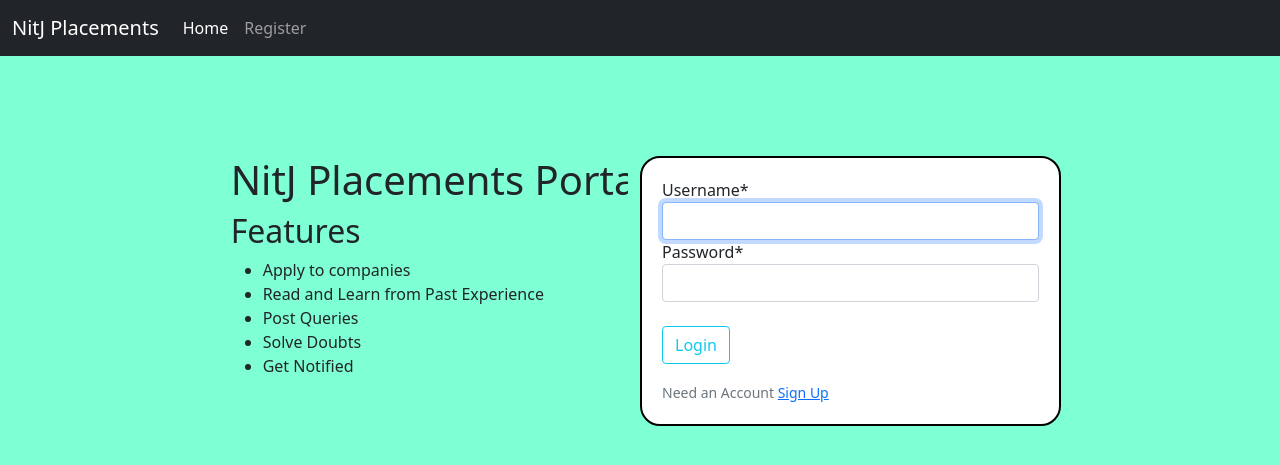
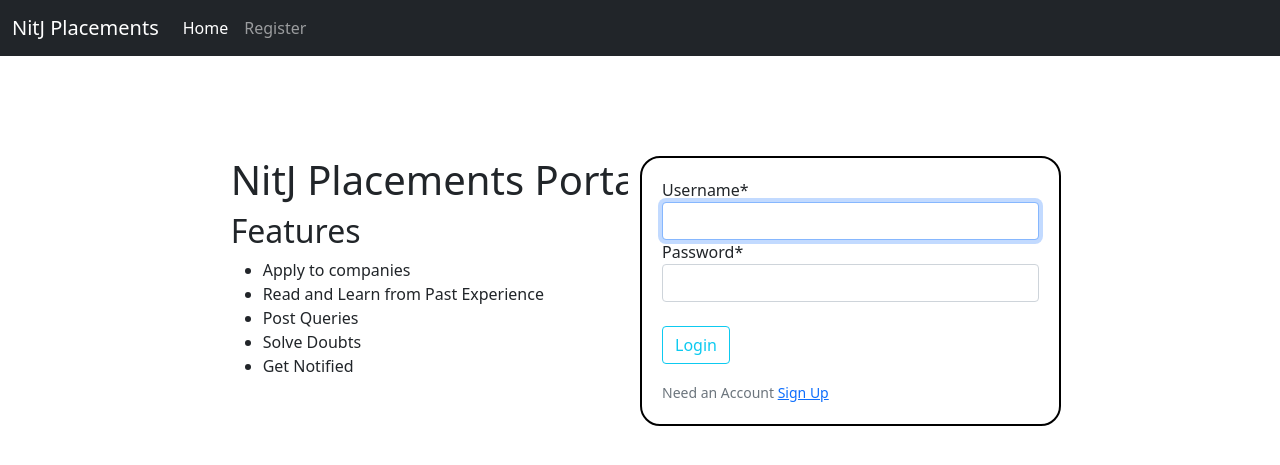
Before and after one commit to prabal08aggarwal/nitjPlacements, a Django app: page / in a window 1280 px wide. Shown: the top 465 px of the page. Run offline with Django 3.2, Linux system fonts and the light colour scheme; some libraries are stand-ins or nearby versions.

Commit message:
Updated Readme and made background white

```diff
--- a/static/main.css
+++ b/static/main.css
@@ -1,6 +1,5 @@
 .myBg{
-    background-color:whitesmoke;
-    background-color: aquamarine;
+    background-color: white;
 }
 .myWhite{
     background-color:white;
--- a/templates/users/base.html
+++ b/templates/users/base.html
@@ -13,7 +13,7 @@
     {% endblock %}
 </head>
 
-<body class="myBg">
+<body>
 
     <nav class="navbar navbar-expand-lg navbar-dark bg-dark">
         <div class="container-fluid">
--- a/templates/users/baseAuth.html
+++ b/templates/users/baseAuth.html
@@ -13,7 +13,7 @@
     {% endblock %}
 </head>
 
-<body class="myBg">
+<body>
 
     <nav class="navbar navbar-expand-lg navbar-dark bg-dark">
         <div class="container-fluid">
```
Also changed, not shown: README.md, db.sqlite3.
